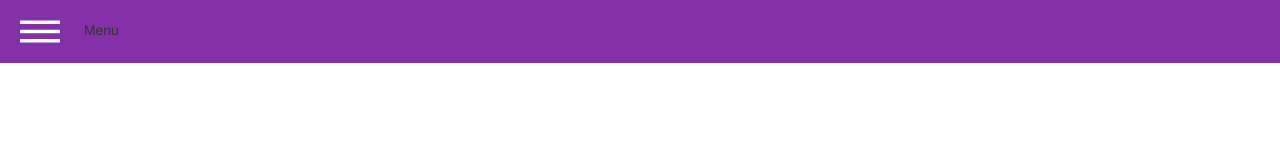
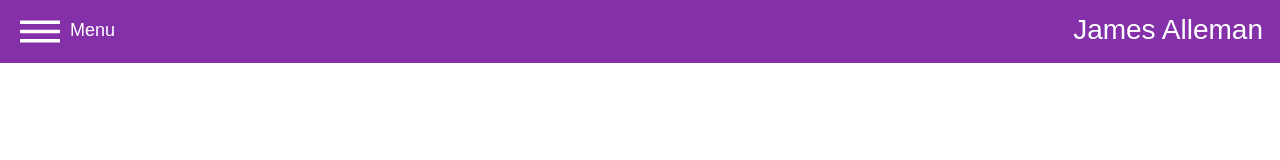
Before and after one commit to gregmilescohen/james-alleman, a plain HTML site: page index.html in a window 1280 px wide. Drawn offline with nearby package versions, Linux system fonts and the light colour scheme.

Commit message:
edit heading

```diff
--- a/index.html
+++ b/index.html
@@ -41,10 +41,14 @@
 			<!-- Site Overlay -->
 			<div class="site-overlay"></div>
 
-			<!-- Your Content -->
+			<!-- Menu Container -->
 			<div id="container">
 			    <!-- Menu Button -->
-			    <div class="menu-btn"><span class="open-close"><img class="hamburger" src="img/hamburger.svg"></span> Menu</div>
+			    <div class="menu-btn"><span class="open-close"><img class="hamburger" src="img/hamburger.svg"></span><span class="menu-text">Menu</span></div>
+
+					<a href="index.html">
+				    <div class="logo">James Alleman</div>
+				  </a>
 			</div>
 
 		<!-- END SITE CONTENT -->
--- a/main.css
+++ b/main.css
@@ -7,6 +7,8 @@ body {
   padding: 0;
   margin: 0;
 }
+
+/*===============NAVIGATION START*/
 
 .slideout-menu {
   position: fixed;
@@ -39,6 +41,7 @@ body {
 .hamburger {
   padding: 20px;
   width: 80px;
+  cursor: pointer;
 }
 
 .pushy__title {
@@ -58,5 +61,32 @@ body {
 }
 
 .menu-btn {
+  width: 100%;
+  position: fixed;
   background: #8330a9;
+  color: white;
+  font-family: sans-serif;
+  font-size: 18px;
 }
+
+.menu-text {
+  margin-left: -10px;
+  cursor: pointer;
+}
+
+.logo {
+  position: fixed;
+  right: 0;
+  color: white;
+  font-family: sans-serif;
+  font-size: 28px;
+  margin: 10px 17px 0px 0px;
+}
+
+/*===============NAVIGATION END*/
+
+@media screen and (max-width: 800px) {
+  .menu-text {
+    display: none;
+  }
+}
```
Also changed, not shown: img/close.svg (added).
